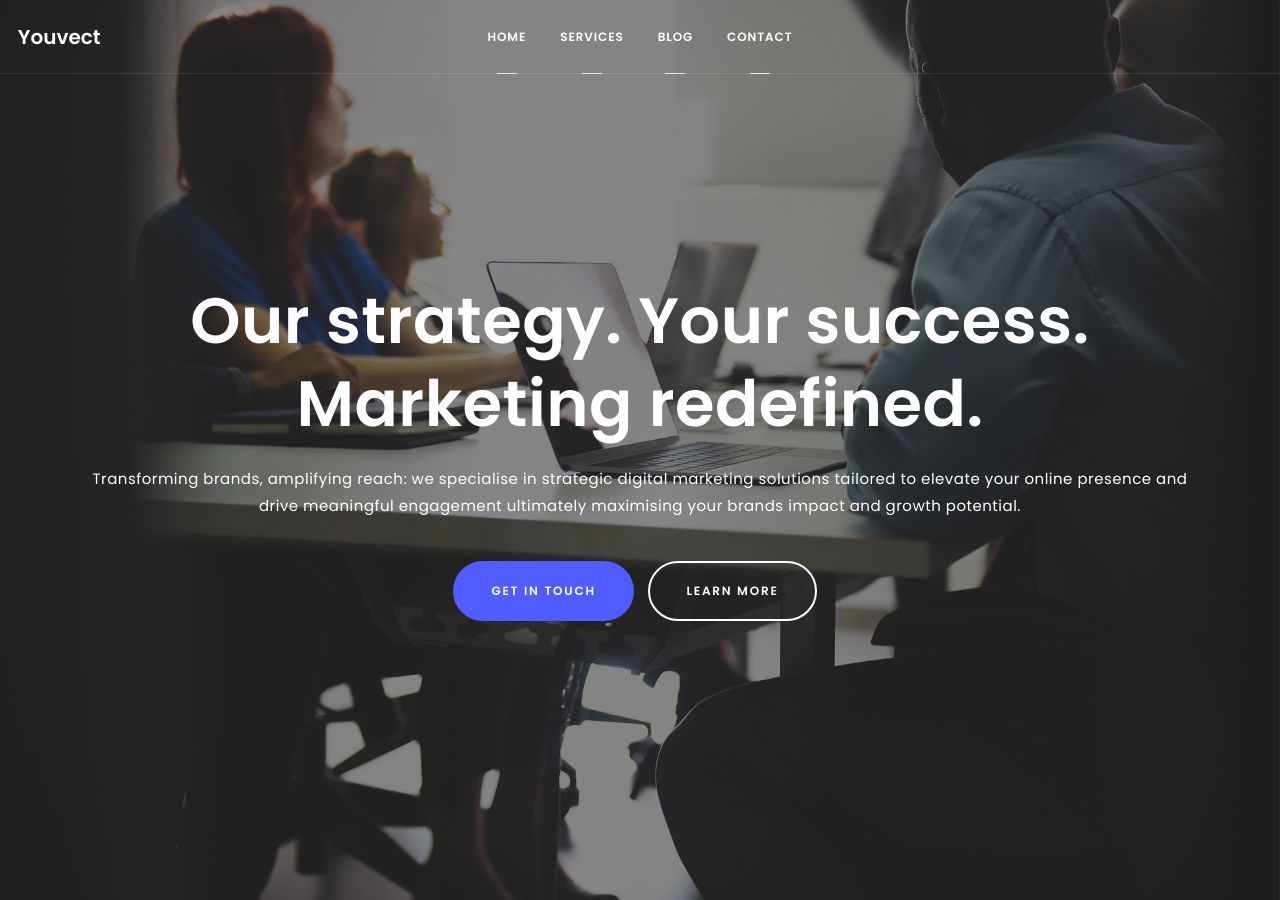
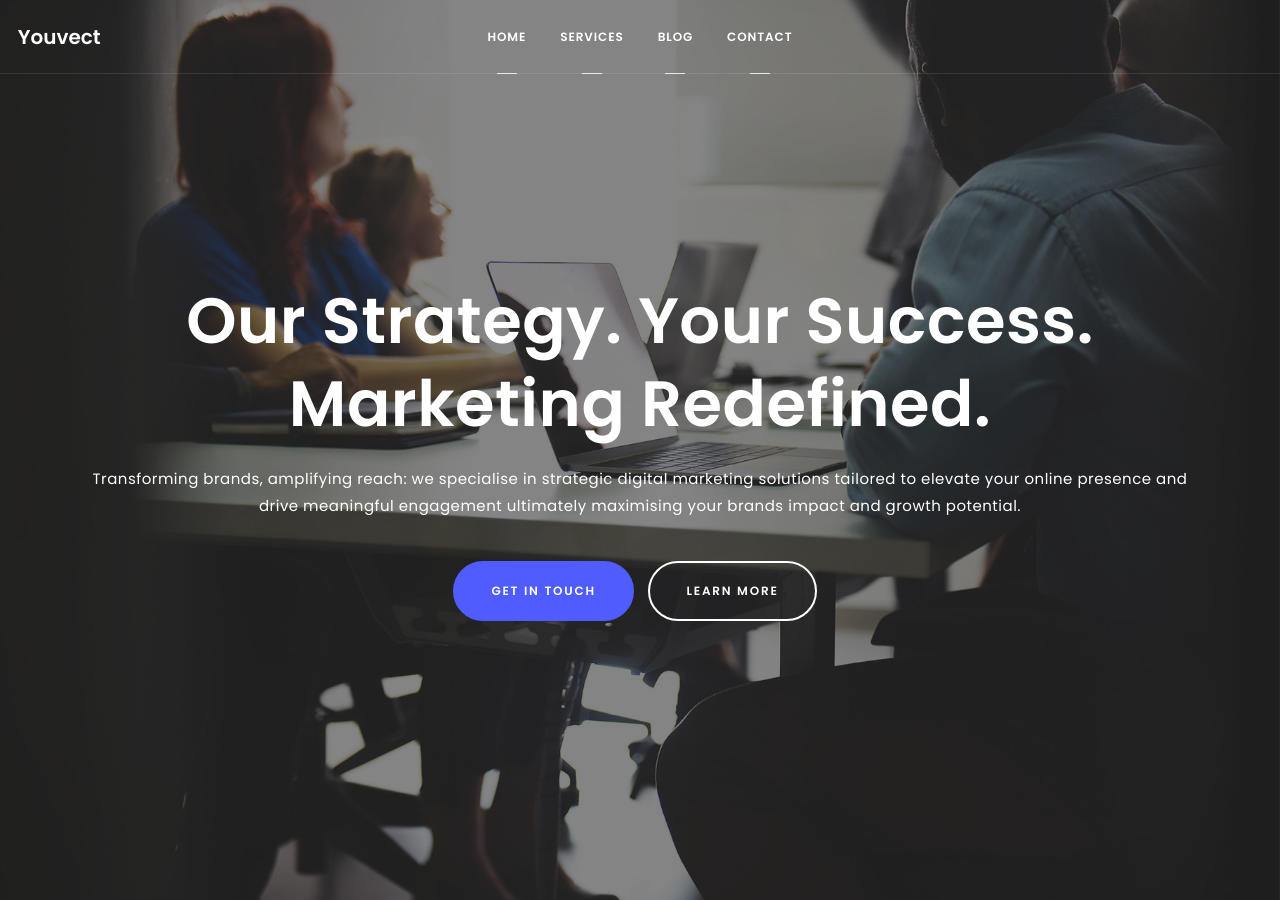
Before and after one commit to youvect/website, a Jekyll site: the page built from index.html, in a window 1280 px wide and 900 px high. Built offline with Jekyll 4.4.1, drawn with Linux system fonts in a browser that asks for light colours; nearby versions of some CDN libraries; some web fonts are replaced.

```diff
--- a/_config.yml
+++ b/_config.yml
@@ -1,5 +1,5 @@
 title: Youvect
-tagline: "Our strategy. Your success. Marketing redefined."
+tagline: "Our Strategy. Your Success. Marketing Redefined."
 description: "Transforming brands, amplifying reach: we specialise in strategic digital marketing solutions tailored to elevate your online presence and drive meaningful engagement ultimately maximising your brands impact and growth potential."
 baseurl: ""
 url: "https://youvect.com"
```
